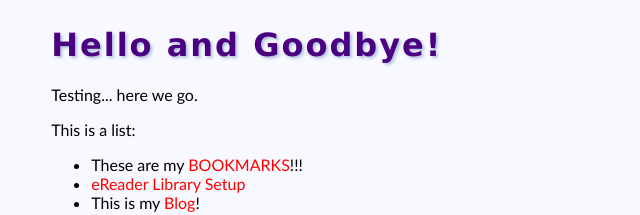
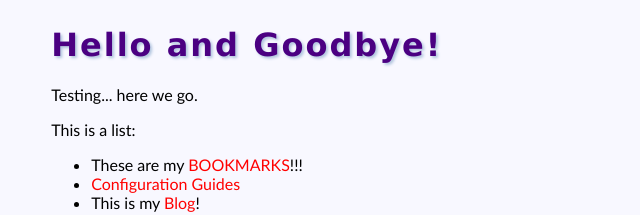
Before and after one commit to obaino/obaino.github.io, a plain HTML site: page index.html in a window 1280 px wide. Shown: the top 215 px of the page, 0-640 px from the left. Drawn offline with Linux system fonts and the light colour scheme.

Commit message:
modified:   index.html

```diff
--- a/index.html
+++ b/index.html
@@ -18,7 +18,7 @@
     <p>This is a list:</p>
     <ul>
         <li>These are my <a href="https://obaino.github.io/bookmarks/index.html" target="_blank">BOOKMARKS</a>!!!</li>
-        <li><a href="ereader_library_setup.md" target="_blank">eReader Library Setup</a></li>
+        <li><a href="https://obaino.github.io/guides/README.md" target="_blank">Configuration Guides</a></li>
         <li>This is my <a href="https://blog.kyriazis.xyz/" target="_blank">Blog</a>!</li>
         <li><a href="https://github.com/obaino/CS50P" target="_blank">Problem Set Solutions for CS50</a></li>
         <li>Debian installation <a href="https://blog.kyriazis.xyz/debian.html" target="_blank">notes</a>.</li>
```
